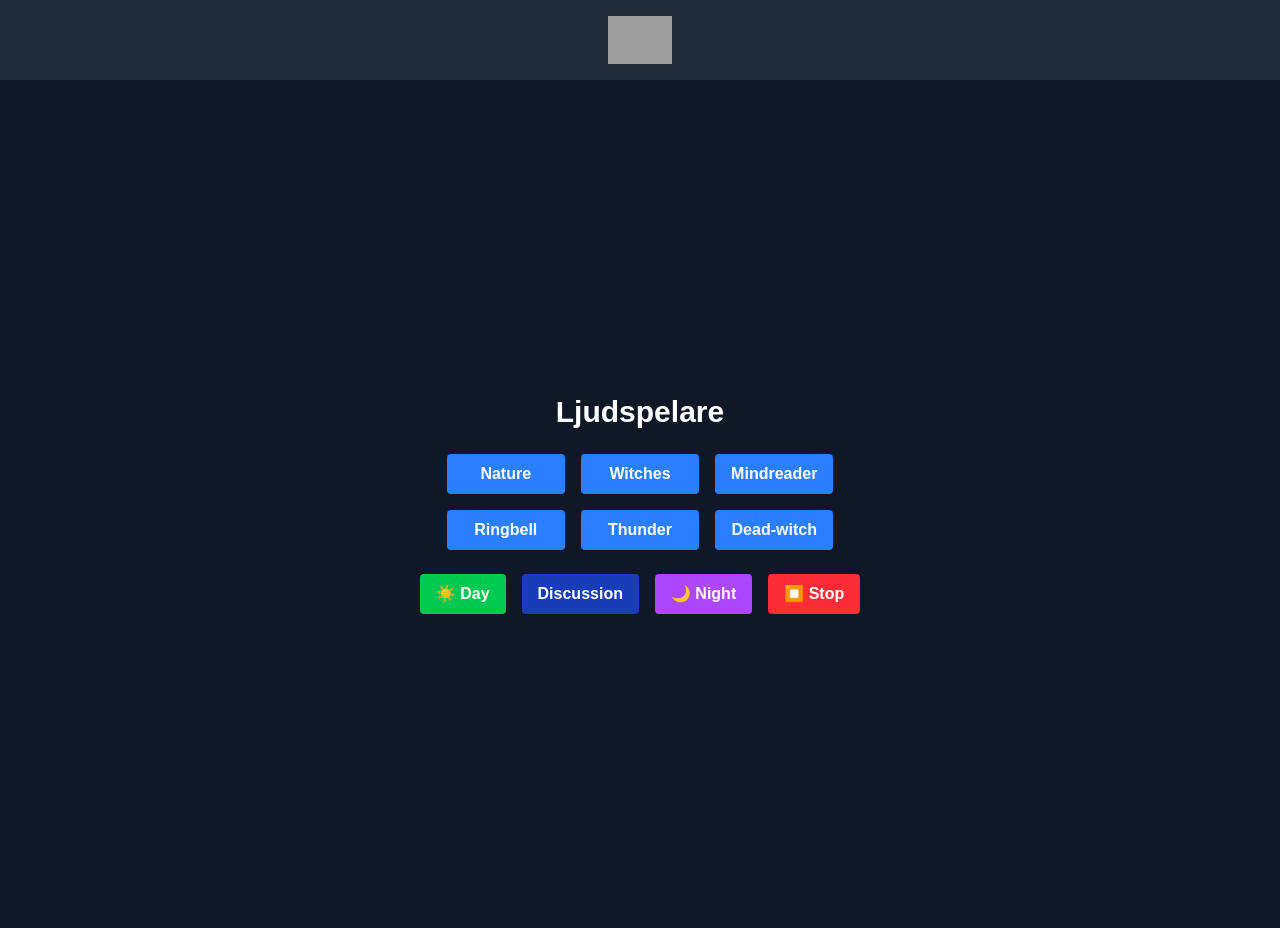
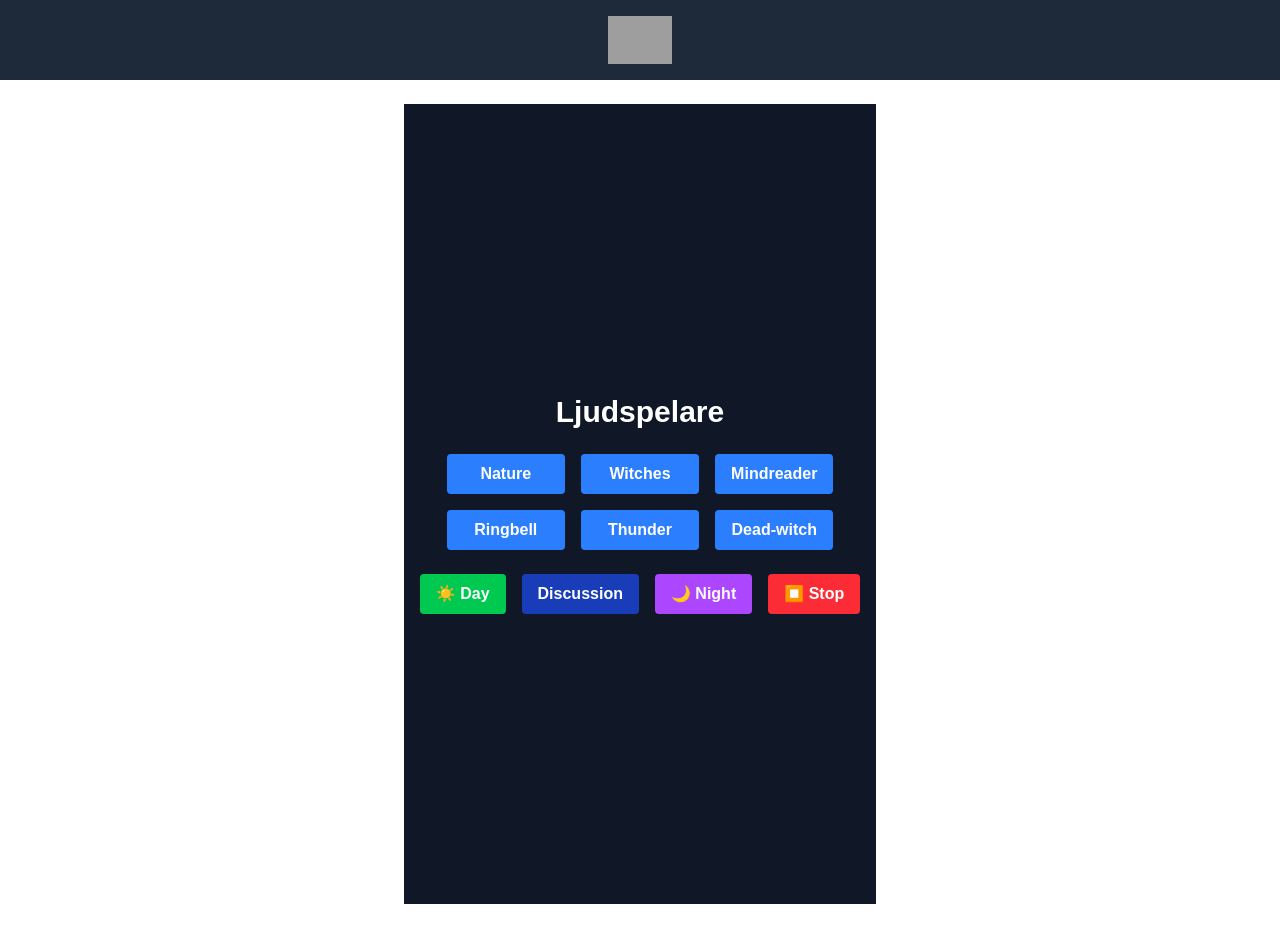
Before and after one commit to kaspvik/project-hex, a Next.js app in the folder project-hex/: page / in a window 1280 px wide. Built offline with nearby package versions, Linux system fonts and the light colour scheme; grey boxes are pictures that could not be loaded.

Commit message:
include HTML and body tags

```diff
--- a/project-hex/app/layout.tsx
+++ b/project-hex/app/layout.tsx
@@ -7,12 +7,14 @@ interface LayoutProps {
 
 const Layout: React.FC<LayoutProps> = ({ children }) => {
   return (
-    <div className="min-h-screen bg-gray-900 text-white">
-      <Header />
-      <main className="flex flex-col items-center justify-center p-6">
-        {children}
-      </main>
-    </div>
+    <html lang="sv">
+      <body className="min-h-screen bg-gray-900 text-white">
+        <Header />
+        <main className="flex flex-col items-center justify-center p-6">
+          {children}
+        </main>
+      </body>
+    </html>
   );
 };
 
```
